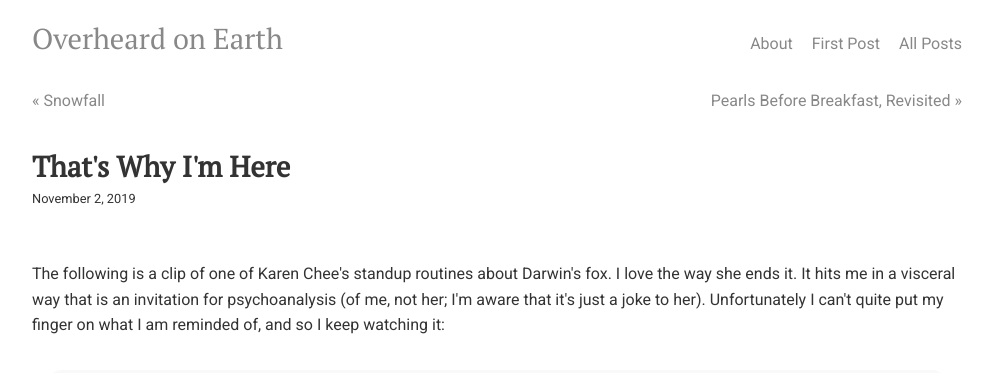
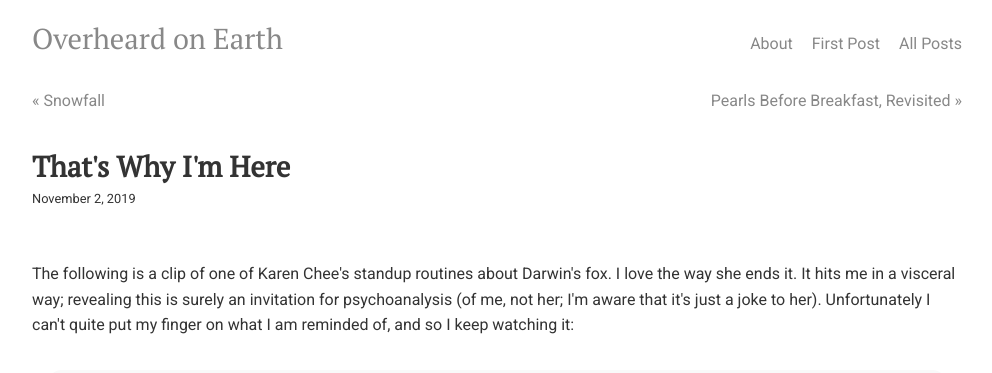
Before and after one commit to overheardonearth/overheardonearth.github.io, a Jekyll site: the page built from _posts/2019-11-02-thats-why-im-here.html, in a window 1280 px wide, cut to the strip 0-381 px from the top of the page. Shown: the top 373 px of the strip, without its empty margins (143-1135 px from the left). Built offline with Jekyll 4.4.1, drawn with Linux system fonts in a browser that asks for light colours; comment, search, counter and statistics services are not loaded.

Commit message:
Update 2019-11-02-thats-why-im-here.html

```diff
--- a/_posts/2019-11-02-thats-why-im-here.html
+++ b/_posts/2019-11-02-thats-why-im-here.html
@@ -5,7 +5,7 @@ comments: true
 date: 2019-11-02
 ---
 
-The following is a clip of one of Karen Chee's standup routines about Darwin's fox. I love the way she ends it. It hits me in a visceral way that is an invitation for psychoanalysis (of me, not her; I'm aware that it's just a joke to her). Unfortunately I can't quite put my finger on what I am reminded of, and so I keep watching it:
+The following is a clip of one of Karen Chee's standup routines about Darwin's fox. I love the way she ends it. It hits me in a visceral way; revealing this is surely an invitation for psychoanalysis (of me, not her; I'm aware that it's just a joke to her). Unfortunately I can't quite put my finger on what I am reminded of, and so I keep watching it:
 
 
 <div class="media"><div style="width:100%;height:0px;position:relative;padding-bottom:56.250%;"><iframe src="https://streamable.com/s/6epxj/totqm" frameborder="0" width="100%" height="100%" allowfullscreen style="width:100%;height:100%;position:absolute;left:0px;top:0px;overflow:hidden;"></iframe></div></div>
```
